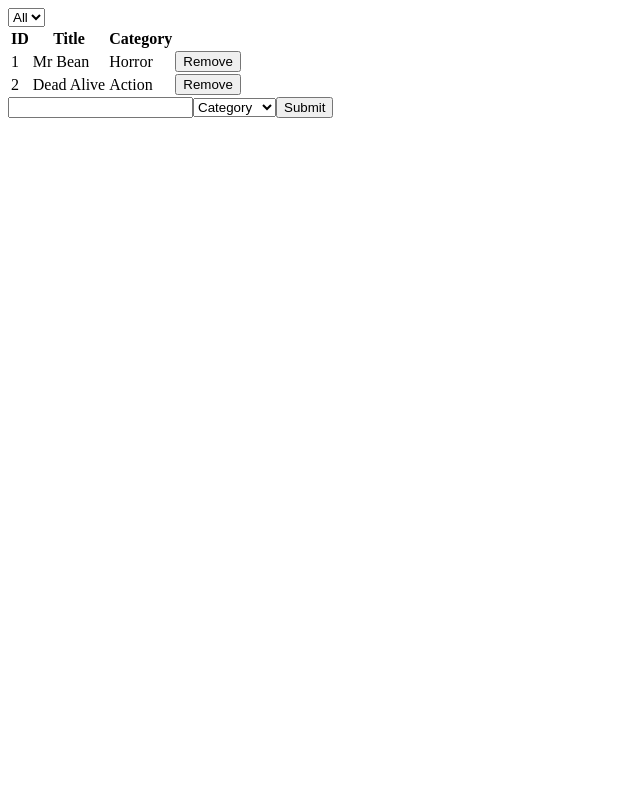
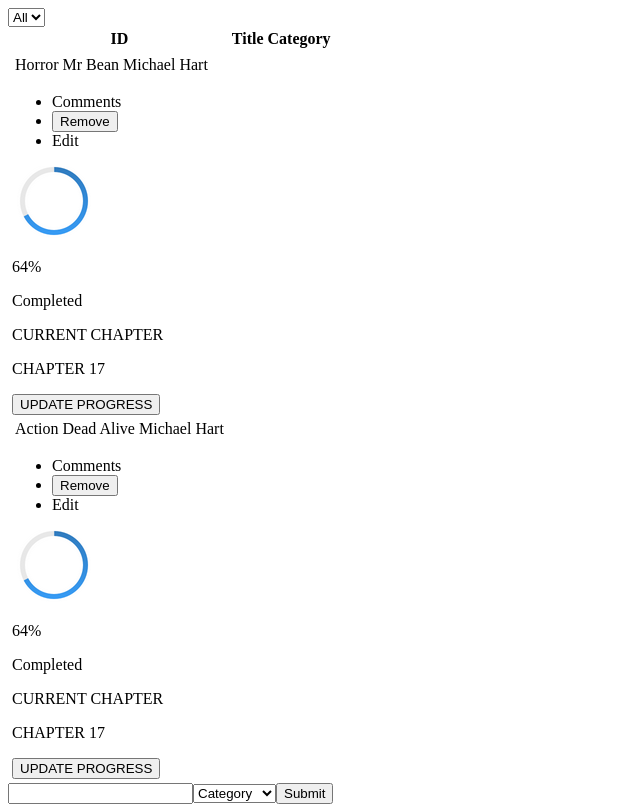
Before and after one commit to t-yanick/react-bookstore, a React (Create React App) app: page / in a window 1280 px wide. Shown: the whole page, without its empty margins (0-640 px from the left). Built offline with nearby package versions, Linux system fonts and the light colour scheme.

Commit message:
Add necessary classes to Book.js component

```diff
--- a/src/components/Book.js
+++ b/src/components/Book.js
@@ -1,17 +1,43 @@
 /* eslint-disable react/destructuring-assignment */
+/* eslint-disable jsx-a11y/anchor-is-valid */
 
 import React from 'react';
 import PropTypes from 'prop-types';
+import progressCircle from '../assets/progressCircle.png';
 
 const Book = (props) => {
   const { book, remove } = props;
   return (
-    <tr key={book.id}>
-      <td>{book.id}</td>
-      <td>{book.title}</td>
-      <td>{book.category}</td>
-      <button type="button" value={book.id} onClick={remove}>Remove</button>
-    </tr>
+    <tbody>
+      <tr key={book.id}>
+        <div className="book">
+          <div className="book-info">
+            <td className="book-category">{book.category}</td>
+            <td className="book-title">{book.title}</td>
+            <td className="book-author">Michael Hart</td>
+            <ul className="book-actions">
+              <li><a>Comments</a></li>
+              <li><button type="button" value={book.id} onClick={remove} className="remove-btn">Remove</button></li>
+              <li><a>Edit</a></li>
+            </ul>
+          </div>
+          <div className="over-all-progress">
+            <div>
+              <img alt="progress circle" src={progressCircle} />
+            </div>
+            <div>
+              <p className="progress-number">64%</p>
+              <p className="completed-text">Completed</p>
+            </div>
+          </div>
+          <div>
+            <p className="chapter-info">CURRENT CHAPTER</p>
+            <p className="chapter-number">CHAPTER 17</p>
+            <button type="button" className="btn">UPDATE PROGRESS</button>
+          </div>
+        </div>
+      </tr>
+    </tbody>
   );
 };
 
--- a/src/index.js
+++ b/src/index.js
@@ -1,5 +1,5 @@
 import React from 'react';
-import ReactDom from 'react-dom';
+import ReactDOM from 'react-dom';
 import { createStore } from 'redux';
 import { Provider } from 'react-redux';
 import App from './components/App';
@@ -23,7 +23,7 @@ const initialState = {
 const store = createStore(rootReducer, initialState);
 store.getState();
 
-ReactDom.render(
+ReactDOM.render(
   <Provider store={store}>
     <App />
   </Provider>,
```
Also changed, not shown: src/assets/progressCircle.png (added).
